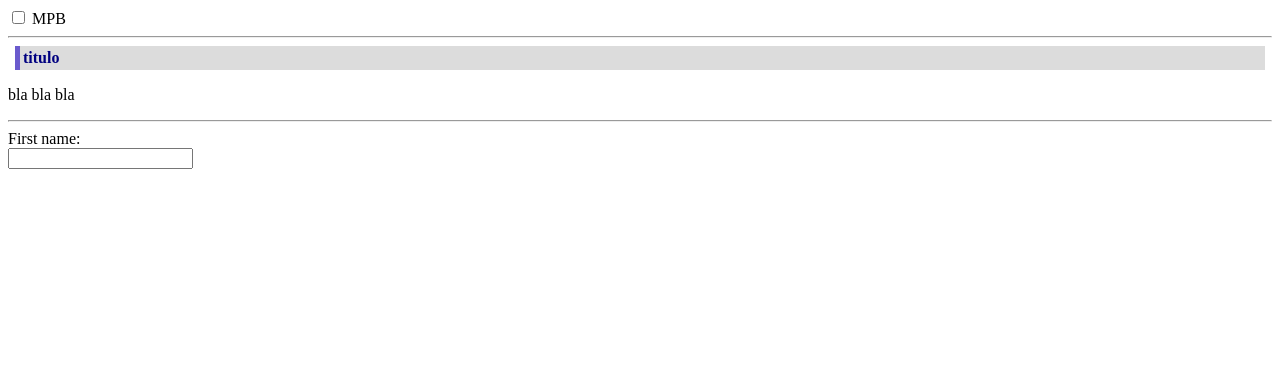
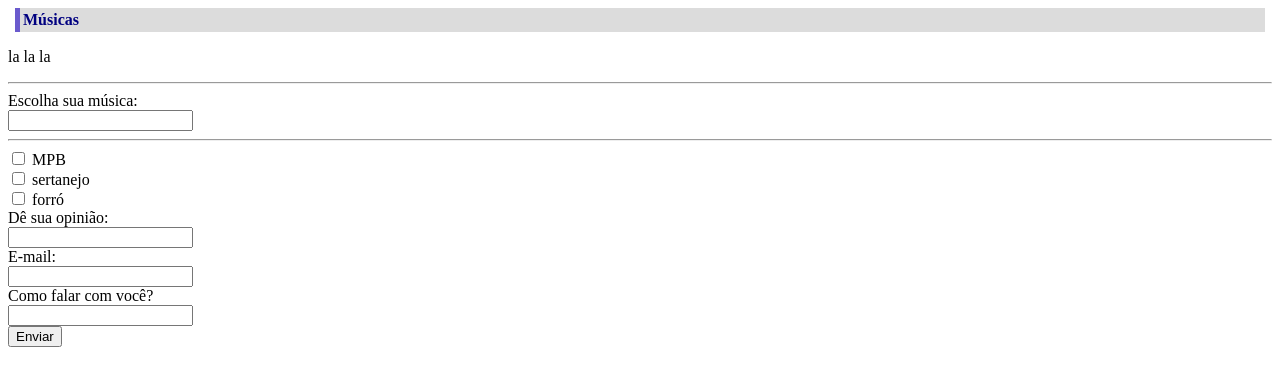
Before and after one commit to ElissandraSilvadeOliveira/ElissandraSilvadeOliveira.github.io, a plain HTML site: page formulario.html in a window 1280 px wide. Drawn offline with Linux system fonts and the light colour scheme.

Commit message:
atualizado

```diff
--- a/formulario.html
+++ b/formulario.html
@@ -3,18 +3,32 @@
 <head>
 <link href="estilo.css"rel="stylesheet"/>
 <meta charset="UTF-8">
-<title>Gatin</title>
+<title>Playlists de músicas</title>
 </head>
 <body>
-    <form>
-    <input type="checkbox" id="Estilo" name="Estilo" value="MUSICA POPULAR BRASILEIRA">
-    <label for="Estilo">MPB</label><br>
+<h1>Músicas</h1>
+<p>la la la</p>
+<hr>
+<form>
+    <label for="música">Escolha sua música:</label><br>
+    <input type="música" id="música" name="música" required><br>
+    <hr>
+    <input type="checkbox" id="estilo" name="estilo" value="estilo">
+  <label for="estilo"> MPB</label><br>
+  <input type="checkbox" id="estilo1" name="estilo1" value="estilo1">
+  <label for="estilo1">sertanejo</label><br>
+  <input type="checkbox" id="estilo2" name="estilo2" value="estilo2">
+  <label for="estilo2">forró</label><br>
+  <label for="música">Dê sua opinião:</label><br>
+  <input type="música" id="música" name="música" required><br>
+  <label for="música">E-mail:</label><br>
+  <input type="música" id="música" name="música" required><br>
+  <label for="música">Como falar com você?</label><br>
+  <input type="música" id="música" name="música" required><br>
+  <label for="ghi"></label>
+<input type="submit" value="Enviar">
 </form>
-<hr>
-<h1>titulo</h1>
-<p>bla bla bla</p>
-<hr>
-<label for="fname">First name:</label><br>
-<input type="text" id="fname" name="fname"><br>
+
 </body>
+
 </html>
```
